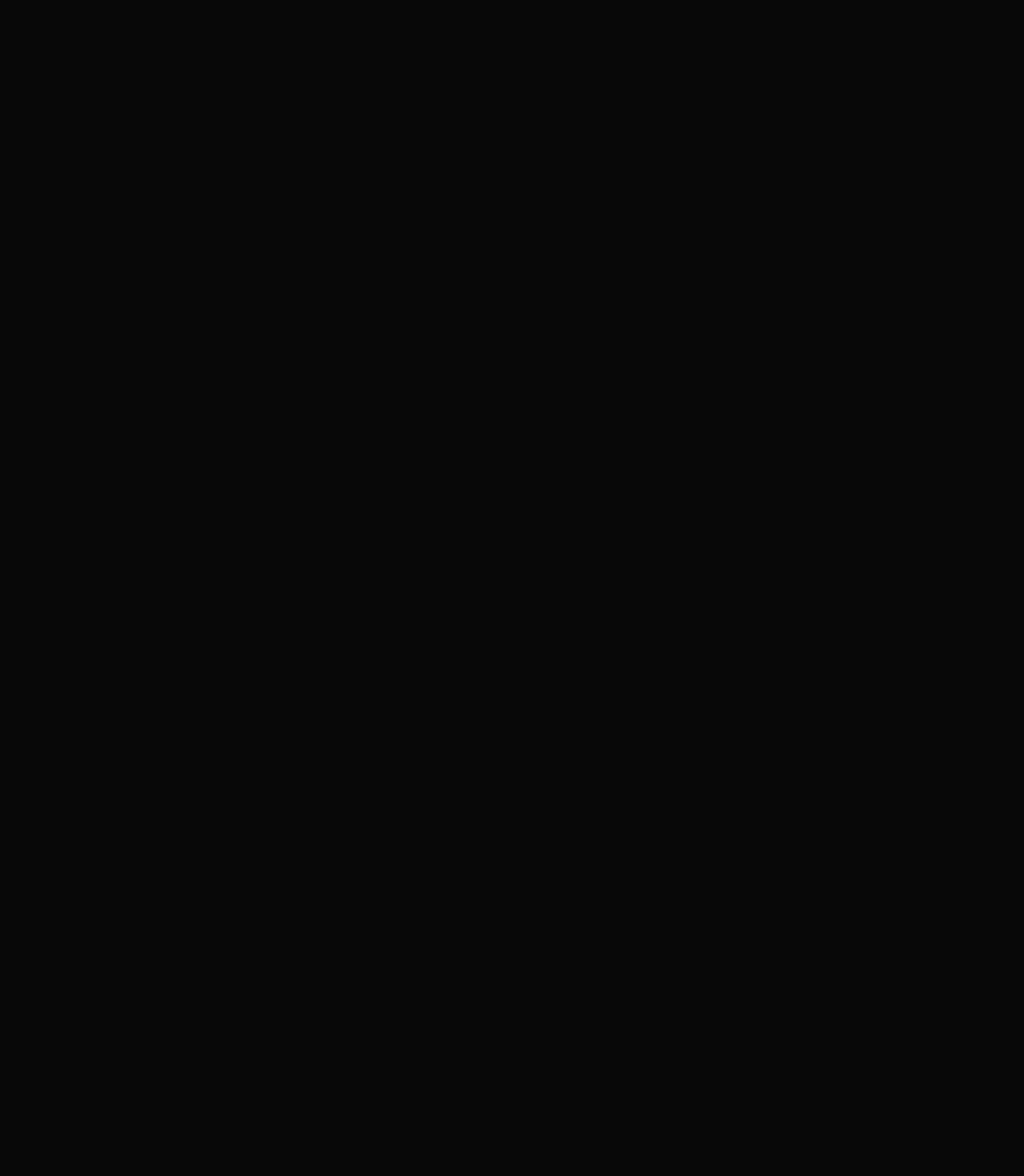
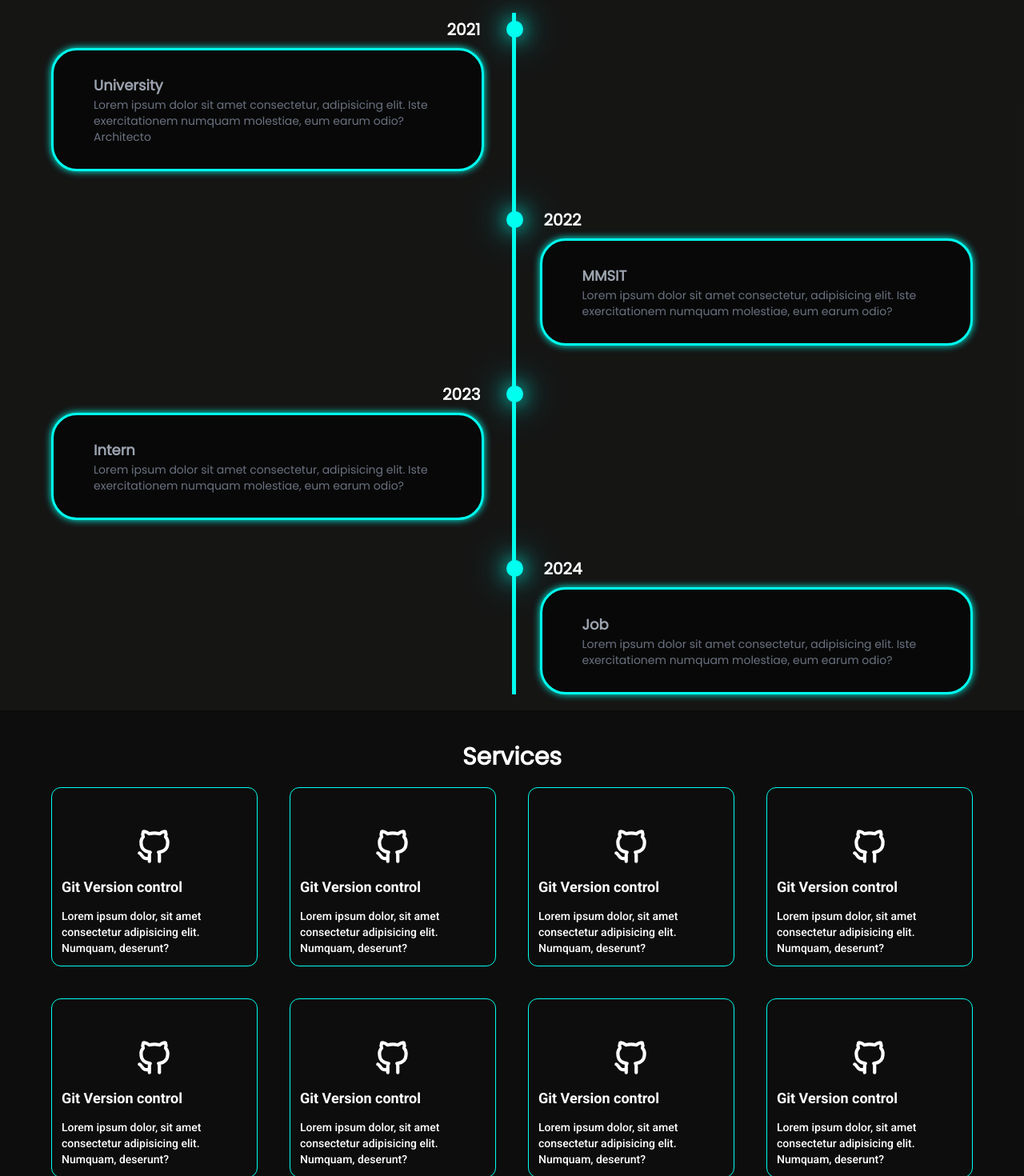
Before and after one commit to phyothukha/phyothukha-porfolio, a Next.js app: page / in a window 1280 px wide. Shown: the part 880-2350 px from the top of the page at 80% size. Before the commit the page ends 800 px from the top, so only its background shows below. Built offline with nearby package versions, Linux system fonts and the light colour scheme.

Commit message:
feat: implement education and service

```diff
--- a/src/app/page.tsx
+++ b/src/app/page.tsx
@@ -1,15 +1,18 @@
 import Footer from "@/components/Footer";
 import Header from "@/components/Header";
 import Banner from "@/sections/Banner";
-import Service from "@/sections/service";
+import Education from "@/sections/Education";
+import Service from "@/sections/Service";
 
 export default function Home() {
   return (
     <main>
       <Header />
       <main className="">
-        <div className=" h-20 "></div>
+        {/* <div className=" h-"></div> */}
         <Banner />
+        <Education />
+        <Service />
       </main>
       {/* <Footer /> */}
     </main>
--- a/src/sections/Banner.tsx
+++ b/src/sections/Banner.tsx
@@ -4,17 +4,14 @@
 
 const Banner = () => {
   return (
-    <section
-      className=" h-screen relative overflow-hidden "
-      // className="relative mt-16 sm:mt-8 pt-8 lg:pt-0 px-4 sm:px-8 md:px-20 max-w-6xl sm:pb-24 min-h-[769px] mx-auto sm:flex sm:flex-col sm:justify-center sm:items-center lg:flex-row-reverse flex justify-between"
-    >
+    <section className=" h-screen relative overflow-hidden ">
       <span
         aria-hidden="true"
-        className="bg-text absolute bottom-10 rotate-12 text-[#1a1111]  text-9xl scale-150 tracking-wide font-bold select-none pointer-events-none text-center -z-20"
+        className="bg-text absolute bottom-10 rotate-12 text-[#0e0c0c]  text-9xl scale-150 tracking-wide font-bold select-none pointer-events-none text-center -z-20"
       >
         PASSIONATE PROGRAMMER FREELANCER FULL-STACK DEVELOPER
       </span>
-      <div className=" flex container max-w-6xl mx-auto items-center justify-between text-white">
+      <div className=" flex container max-w-6xl mx-auto items-center justify-between h-screen text-white">
         <article className=" w-1/2 self-center flex flex-col gap-5">
           <p className=" text-lg font-extrabold font-Roboto  text-opacity-70 ">
             My name{"'"}s{" "}
--- /dev/null
+++ b/src/sections/Education.tsx
@@ -0,0 +1,90 @@
+import React from "react";
+
+const Education = () => {
+  return (
+    <section id="education" className="  bg-[#171716] bg-opacity-90 py-5">
+      <div className=" container mx-auto max-w-6xl ">
+        <h1>Education</h1>
+
+        <div className="timelime-items ">
+          <div className=" timelime-item">
+            <div className=" timeline-dots"></div>
+            <div className=" timeline-date">2021</div>
+            <div className=" timeline-content">
+              <h3>University</h3>
+              <p>
+                Lorem ipsum dolor sit amet consectetur, adipisicing elit. Iste
+                exercitationem numquam molestiae, eum earum odio? Architecto
+              </p>
+            </div>
+          </div>
+          <div className=" timelime-item">
+            <div className=" timeline-dots"></div>
+            <div className=" timeline-date">2022</div>
+            <div className=" timeline-content">
+              <h3>MMSIT</h3>
+              <p>
+                Lorem ipsum dolor sit amet consectetur, adipisicing elit. Iste
+                exercitationem numquam molestiae, eum earum odio?
+              </p>
+            </div>
+          </div>
+          <div className=" timelime-item">
+            <div className=" timeline-dots"></div>
+            <div className=" timeline-date">2023</div>
+            <div className=" timeline-content">
+              <h3>Intern</h3>
+              <p>
+                Lorem ipsum dolor sit amet consectetur, adipisicing elit. Iste
+                exercitationem numquam molestiae, eum earum odio?
+              </p>
+            </div>
+          </div>
+          <div className=" timelime-item">
+            <div className=" timeline-dots"></div>
+            <div className=" timeline-date">2024</div>
+            <div className=" timeline-content">
+              <h3>Job</h3>
+              <p>
+                Lorem ipsum dolor sit amet consectetur, adipisicing elit. Iste
+                exercitationem numquam molestiae, eum earum odio?
+              </p>
+            </div>
+          </div>
+        </div>
+        {/* <div className=" timelime-items">
+          <div className=" timelime-item  flex justify-center items-start gap-5">
+            <div className=" timelime-dot"></div>
+            <div className=" timelime-date">2021</div>
+            <div className=" timeline-content border border-secondary w-96  p-3 rounded-xl shadow-3xl ">
+              <h3 className=" text-xl font-semibold  text-gray-300">
+                University
+              </h3>
+              <p className=" text-sm tracking-widest ">
+                Lorem ipsum dolor sit amet consectetur, adipisicing elit. Iste
+                exercitationem numquam molestiae, eum earum odio? Architecto
+                accusamus corporis nemo quaerat.
+              </p>
+            </div>
+          </div>
+          <div className=" timelime-item  flex justify-center items-start gap-5">
+            <div className=" timelime-dot"></div>
+            <div className=" timelime-date">2021</div>
+            <div className=" timeline-content border border-secondary w-96  p-3 rounded-xl shadow-3xl ">
+              <h3 className=" text-xl font-semibold  text-gray-300">
+                University
+              </h3>
+              <p className=" text-sm tracking-widest ">
+                Lorem ipsum dolor sit amet consectetur, adipisicing elit. Iste
+                exercitationem numquam molestiae, eum earum odio? Architecto
+                accusamus corporis nemo quaerat.
+              </p>
+            </div>
+          </div>
+        </div> */}
+      </div>
+    </section>
+  );
+};
+
+export default Education;
--- a/src/sections/service.tsx
+++ b/src/sections/service.tsx
@@ -1,10 +1,48 @@
+import Image from "next/image";
 import React from "react";
+import Git from "@/assets/brand-github.svg";
 
 const Service = () => {
   return (
-    <div className=" h-screen bg-gray-500">
-      <h1>Hello services</h1>
-    </div>
+    <section id="services" className="  bg-[#0e0e0e] bg-opacity-90 py-5">
+      <div className=" container max-w-6xl mx-auto">
+        <h1>Services</h1>
+        <div className=" grid grid-cols-4 gap-10">
+          {[1, 2, 3, 4, 5, 6, 7, 8].map((dd, idx) => (
+            <div
+              key={idx}
+              className=" border flex flex-col h-56 justify-end gap-3 hover:bg-secondary hover:text-black transition duration-300 ease-in cursor-pointer  rounded-xl p-3 border-secondary "
+            >
+              {/* <Image src={Git} alt="" width={100} height={100} /> */}
+              <div className=" mx-auto ">
+                <svg
+                  xmlns="http://www.w3.org/2000/svg"
+                  width="50"
+                  height="50"
+                  viewBox="0 0 24 24"
+                  fill="none"
+                  stroke="currentColor"
+                  stroke-width="2"
+                  stroke-linecap="round"
+                  stroke-linejoin="round"
+                  className="icon icon-tabler icons-tabler-outline icon-tabler-brand-github"
+                >
+                  <path stroke="none" d="M0 0h24v24H0z" fill="none" />
+                  <path d="M9 19c-4.3 1.4 -4.3 -2.5 -6 -3m12 5v-3.5c0 -1 .1 -1.4 -.5 -2c2.8 -.3 5.5 -1.4 5.5 -6a4.6 4.6 0 0 0 -1.3 -3.2a4.2 4.2 0 0 0 -.1 -3.2s-1.1 -.3 -3.5 1.3a12.3 12.3 0 0 0 -6.2 0c-2.4 -1.6 -3.5 -1.3 -3.5 -1.3a4.2 4.2 0 0 0 -.1 3.2a4.6 4.6 0 0 0 -1.3 3.2c0 4.6 2.7 5.7 5.5 6c-.6 .6 -.6 1.2 -.5 2v3.5" />
+                </svg>
+              </div>
+              <h3 className=" text-lg text-start  font-bold font-Roboto ">
+                Git Version control
+              </h3>
+              <p className="text-sm text-start font-medium font-Roboto">
+                Lorem ipsum dolor, sit amet consectetur adipisicing elit.
+                Numquam, deserunt?
+              </p>
+            </div>
+          ))}
+        </div>
+      </div>
+    </section>
   );
 };
 
--- a/src/style/globals.css
+++ b/src/style/globals.css
@@ -47,8 +47,99 @@
   hover:before:transform select-none cursor-pointer hover:before:scale-x-100;
 }
 
-@layer utilities {
+section h1 {
+  @apply text-center py-5 font-bold text-3xl  font-Poppins;
+}
+
+/* .timelime-items {
+  @apply max-w-6xl mx-auto  flex flex-wrap relative before:absolute w-[5px] h-full bg-secondary before:left-10;
+} */
+
+.timelime-items {
+  /* max-width: 1200px; */
+  margin: auto;
+  display: flex;
+  flex-wrap: wrap;
+  position: relative;
+}
+.timelime-items::before {
+  content: "";
+  position: absolute;
+  width: 5px;
+  height: 100%;
+  background-color: var(--main-color);
+  /* left: calc(50%-1px); */
+  left: 50%;
+}
+
+.timelime-item {
+  margin-bottom: 40px;
+  width: 100%;
+  position: relative;
+}
+
+.timelime-item:last-child {
+  margin-bottom: 0;
+}
+
+.timelime-item:nth-child(odd) {
+  /* padding-right: calc(50%+30px); */
+  padding-right: 53%;
+  text-align: right;
+}
+
+.timelime-item:nth-child(even) {
+  padding-left: 53%;
+}
+/* .timelime-item {
+  @apply mb-[40px] w-full relative last:mb-0 pr-5;
+}
+.timelime-item:nth-child(odd) {
+  @apply pr-20;
+} */
+
+.timeline-dots {
+  height: 21px;
+  width: 21px;
+  background-color: var(--main-color);
+  box-shadow: 0 0 25px var(--main-color), 0 0 50px var(--main-color);
+  position: absolute;
+  left: 49.4%;
+  border-radius: 50%;
+  top: 10px;
+}
+.timeline-date {
+  font-size: 20px;
+  font-weight: 800;
+  color: white;
+  margin: 6px 5px 8px;
+}
+
+.timeline-content {
+  background-color: var(--bg-color);
+  border: 3px solid var(--main-color);
+  padding: 30px 50px;
+  border-radius: 2rem;
+  box-shadow: 0 0 10px var(--main-color);
+  cursor: pointer;
+  transition: 0.5s ease-in-out;
+}
+
+.timeline-content:hover {
+  transform: scale(1.05);
+  box-shadow: 0 0 25px var(--main-color);
+}
+
+.timeline-content h3 {
+  @apply text-lg text-start  font-bold font-Poppins text-gray-400;
+}
+
+.timeline-content p {
+  @apply text-sm text-start font-medium font-Poppins text-gray-500;
+}
+
+/* @layer utilities {
   .text-balance {
     text-wrap: balance;
   }
-}
+} */
--- a/tailwind.config.ts
+++ b/tailwind.config.ts
@@ -4,6 +4,7 @@
   content: [
     "./src/pages/**/*.{js,ts,jsx,tsx,mdx}",
     "./src/components/**/*.{js,ts,jsx,tsx,mdx}",
+    "./src/sections/**/*.{js,ts,jsx,tsx,mdx}",
     "./src/app/**/*.{js,ts,jsx,tsx,mdx}",
   ],
   theme: {
```
Also changed, not shown: src/assets/brand-github.svg (added).
